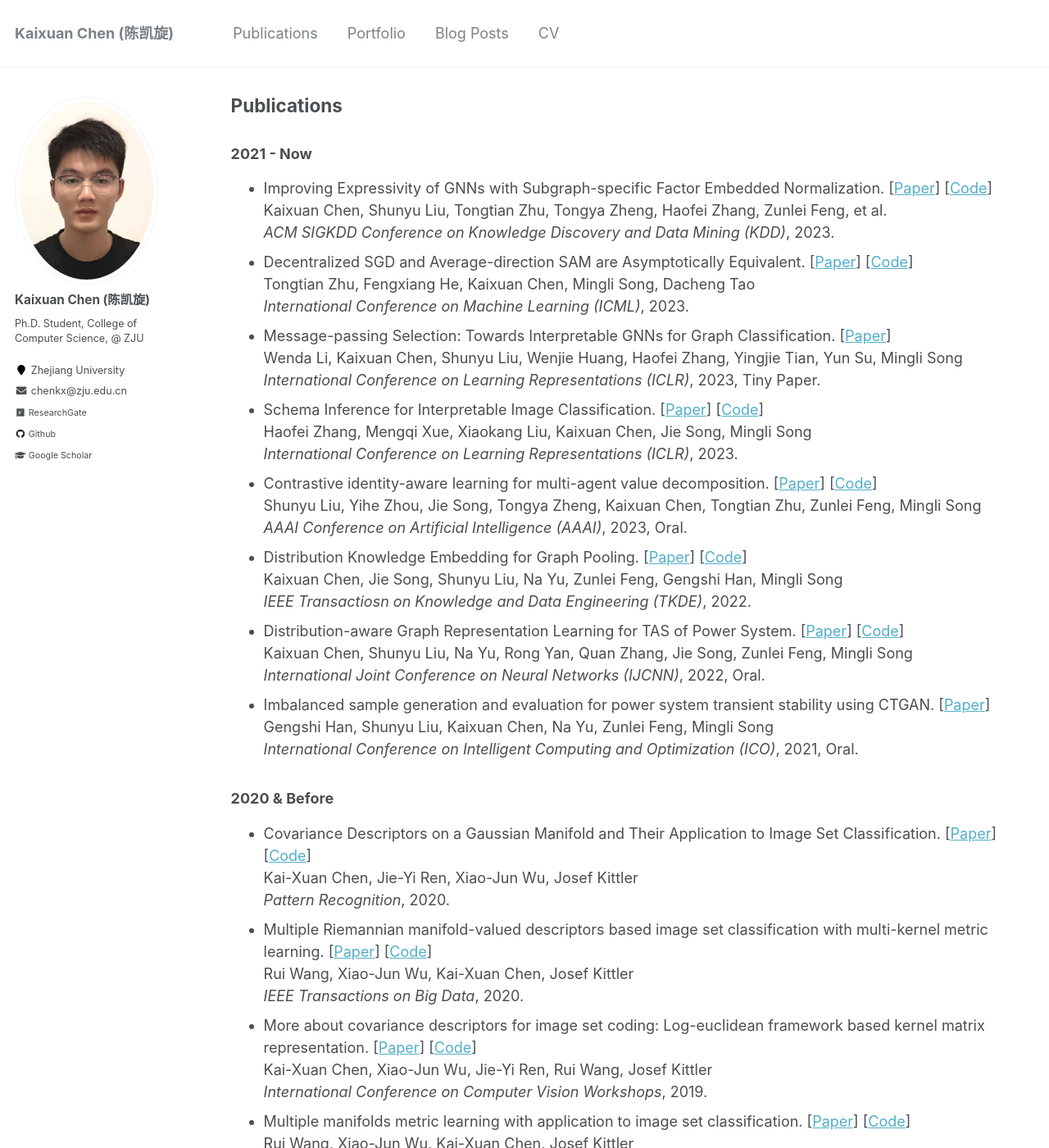
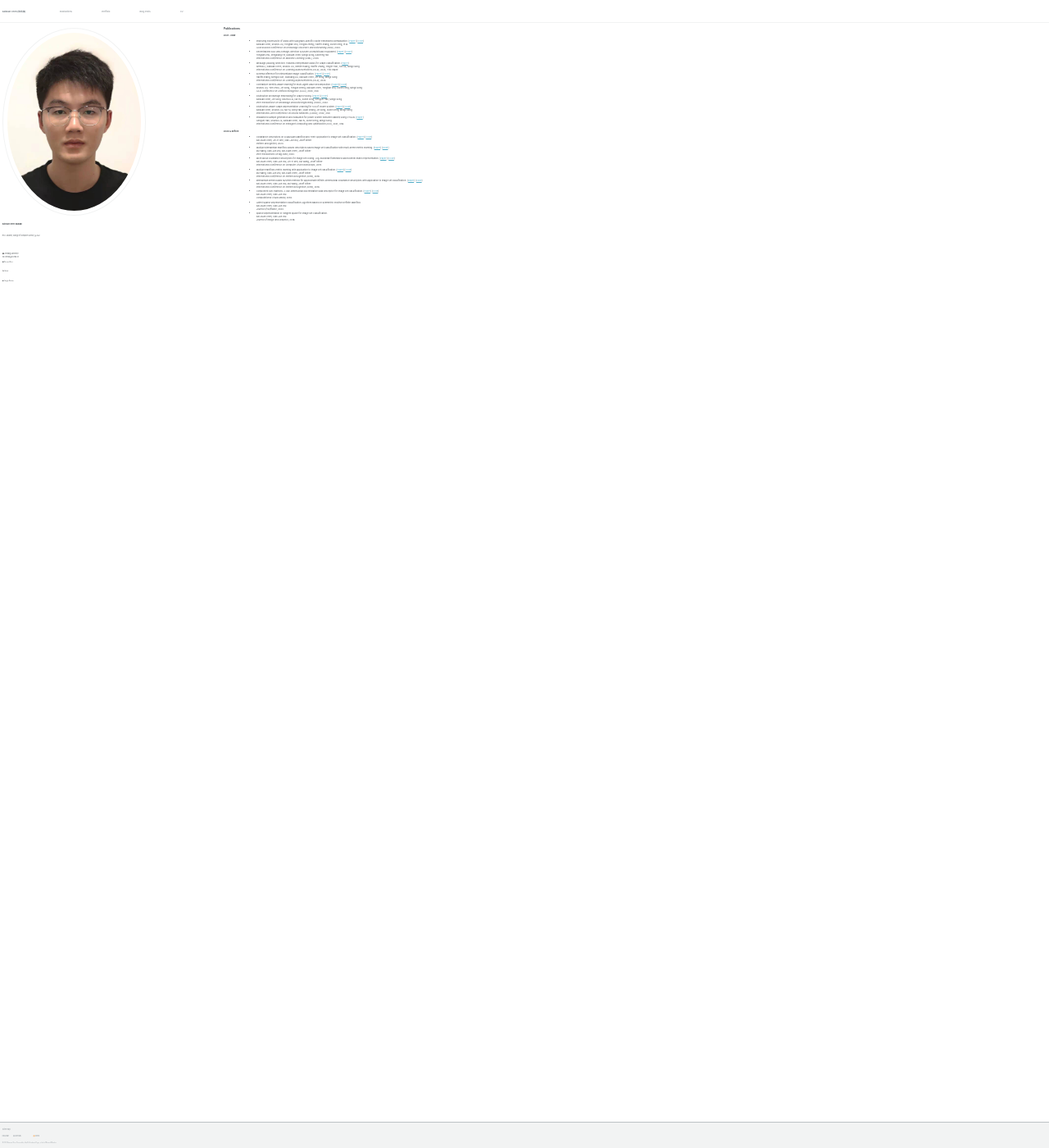
Before and after one commit to chenchkx/chenchkx.github.io, a Jekyll site: the page built from _pages/publications.md, in a window 1280 px wide and 1400 px high. Shown: the whole window at 82% size. Built offline with Jekyll 4.4.1, drawn with Linux system fonts in a browser that asks for light colours.

Commit message:
update pub

```diff
--- a/_pages/publications.md
+++ b/_pages/publications.md
@@ -6,6 +6,11 @@ author_profile: true
 redirect_from:
   - /resume
 ---
+<style type="text/css">
+  body{
+  font-size: 2pt;
+}
+</style>
 ## 2021 - Now
 <!-- <p size='1'>一对中括号就可以将文字转换为超链接，如: <a href="">北京</a>，<a href="">上海</a>，<a href="">广州</a>，<a href="">深圳</a></p>\\ -->
 
```
